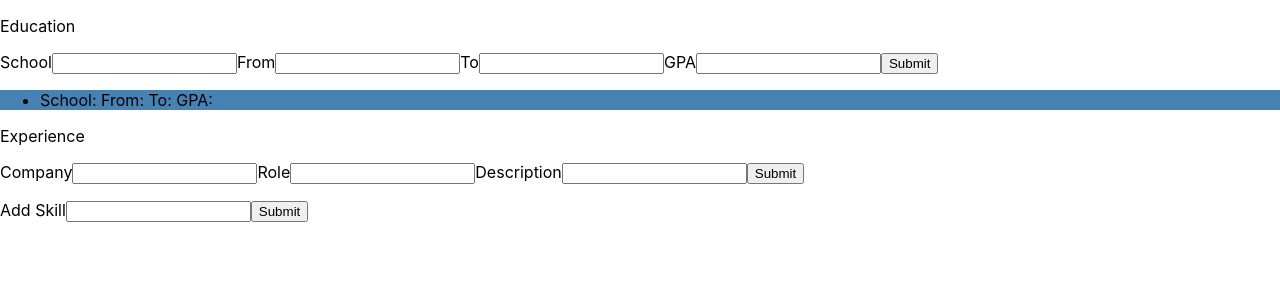
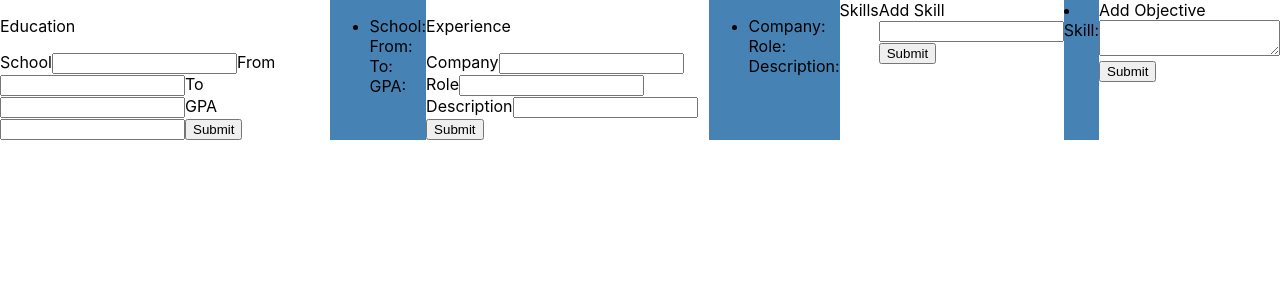
Before and after one commit to elijahisawesome/CV-app, a React (Create React App) app: page / in a window 1280 px wide. Shown: the top 300 px of the page. Built offline with nearby package versions, Linux system fonts and the light colour scheme.

Commit message:
implemented skill and objective boxes, modified baseclass to accept single inputs instead of arrays

```diff
--- a/src/App.css
+++ b/src/App.css
@@ -1,42 +1,19 @@
-.App {
-  text-align: center;
-}
-
-.App-logo {
-  height: 40vmin;
-  pointer-events: none;
-}
-
-@media (prefers-reduced-motion: no-preference) {
-  .App-logo {
-    animation: App-logo-spin infinite 20s linear;
-  }
-}
-
-.App-header {
-  background-color: #282c34;
-  min-height: 100vh;
-  display: flex;
-  flex-direction: column;
-  align-items: center;
-  justify-content: center;
-  font-size: calc(10px + 2vmin);
-  color: white;
-}
-
-.App-link {
-  color: #61dafb;
-}
-
 .Rendered{
   background-color: steelblue;
+  left: 100%;
 }
+.EducationBox{
 
-@keyframes App-logo-spin {
-  from {
-    transform: rotate(0deg);
-  }
-  to {
-    transform: rotate(360deg);
-  }
 }
+.EducationBox.Rendered{
+  order:1;
+}
+.ExperienceBox.Rendered{
+  order:2;
+}
+.CV{
+  display: flex;
+}
+.Controller{
+  display: contents;
+}
--- a/src/App.js
+++ b/src/App.js
@@ -16,10 +16,11 @@ class App extends Component{
 
   render(){
     return(
-      <div>
+      <div className="CV">
         <Education/>
         <Experience/>
         <Skills/>
+        <Objectives/>
       </div>
     )
   }
--- a/src/Components/Controllers/EducationController.js
+++ b/src/Components/Controllers/EducationController.js
@@ -4,27 +4,17 @@ import Box from '../protoBoxController.js';
 class EducationBox extends Box{
     constructor(props){
         super(props)
-        this.defaultArray = [{
-            School: 'School: ',
-            From: 'From: ',
-            To: 'To: ',
-            TotalGPA: 'GPA: ',
-            id: 1
-        }]
-        this.blank = this.state.infoToBePassedArray;
+        this.blankArray = this.state.infoToBePassedArray;
+    }
 
-    }
     render(){
         let defaultProp;
-        if(this.state.infoToBePassedArray == this.blank){
-            defaultProp = this.defaultArray;
+        if(this.state.infoToBePassedArray != this.blankArray){
+            defaultProp = this.state.infoToBePassedArray
         }
-        else
-        {
-            defaultProp = this.state.infoToBePassedArray
-        };
+
         return(
-        <div>
+        <div className = 'EducationBox Controller'>
             <form onSubmit={event => this.submitBox(event)}>
             <p>
                 Education
--- a/src/Components/Controllers/ExperienceController.js
+++ b/src/Components/Controllers/ExperienceController.js
@@ -4,12 +4,18 @@ import Experience from '../Renderers/Experience.js';
 class ExperienceController extends Box{
     constructor(props){
         super(props)
+        this.blankArray = this.state.infoToBePassedArray;
     }
 
 
     render(){
+        let defaultProp;
+        if(this.state.infoToBePassedArray != this.blankArray){
+            defaultProp = this.state.infoToBePassedArray
+        }
+
         return(
-            <div>
+            <div className = 'ExperienceBox Controller'>
                 <form onSubmit ={this.submitBox}>
                 <p>
                     Experience
@@ -23,7 +29,7 @@ class ExperienceController extends Box{
                 <button>Submit</button>
                 </form>
                 <div className='Rendered'>
-                    <Experience propArray={this.state.infoToBePassedArray}/>
+                    <Experience propArray={defaultProp}/>
                 </div>
             </div>
         )
--- a/src/Components/Controllers/ObjectiveController.js
+++ b/src/Components/Controllers/ObjectiveController.js
@@ -1,7 +1,31 @@
 import Box from '../protoBoxController.js';
+import ObjectiveRenderer from '../Renderers/Objective.js';
 
 class ObjectiveBox extends Box{
+    constructor(props){
+        super(props)
+        this.defaultArray = this.state.infoToBePassedArray
+    }
+    render(){
+        let propArray = [];
+        if(this.state.infoToBePassedArray != this.defaultArray){
+            propArray = this.state.infoToBePassedArray;
+        }
 
+        return(
+            <div className="ObjectiveBox Controller">
+                <form onSubmit={(event)=>{this.submitBox(event, true)}}>
+
+                Add Objective
+                <textarea onChange={event => this.updateHandler(event, 'Objective')}></textarea>
+                <button>Submit</button>
+                </form>
+                <div className='Rendered'>
+                    <ObjectiveRenderer propArray = {propArray[0]}/>
+                </div>
+            </div>
+        )
+    }
 }
 
 export default ObjectiveBox
--- a/src/Components/Controllers/SkillsController.js
+++ b/src/Components/Controllers/SkillsController.js
@@ -4,10 +4,18 @@ import Box from '../protoBoxController.js';
 class SkillBox extends Box{
     constructor(props){
         super(props)
+        this.defaultArray = this.state.infoToBePassedArray
     }
     render(){
+        let propArray;
+        if(this.state.infoToBePassedArray != this.defaultArray){
+            propArray = this.state.infoToBePassedArray;
+        }
+
         return(
-            <div>
+            <div className = "SkillBox Controller">
+                Skills
+
                 <form onSubmit={this.submitBox}>
 
                 Add Skill
@@ -16,7 +24,7 @@ class SkillBox extends Box{
                 </form>
 
                 <div className='Rendered'>
-                    <SkillRenderer propArray = {this.state.infoToBePassedArray}/>
+                    <SkillRenderer propArray = {propArray}/>
                 </div>
             </div>
         )
--- a/src/Components/Renderers/Education.js
+++ b/src/Components/Renderers/Education.js
@@ -12,7 +12,8 @@ EducationBox.defaultProps = {
         School: 'School: ',
         From: 'From: ',
         To: 'To: ',
-        TotalGPA: 'GPA: '
+        TotalGPA: 'GPA: ',
+        id: 0
     }]
 }
 
--- a/src/Components/Renderers/Experience.js
+++ b/src/Components/Renderers/Experience.js
@@ -6,5 +6,13 @@ function Experience(props){
         </ul>
     )
 }
+Experience.defaultProps = {
+    propArray:[{
+        Company: 'Company: ',
+        Role: 'Role: ',
+        Description: 'Description: ',
+        id: 1
+    }]
+}
 
 export default Experience;
--- a/src/Components/Renderers/Objective.js
+++ b/src/Components/Renderers/Objective.js
@@ -0,0 +1,17 @@
+function Objective(props){
+    console.log(props.propArray.Objective)
+    return(
+        <div>
+            <p>{props.propArray.Objective}</p>
+        </div>
+    )
+}
+
+Objective.defaultProps = {
+    propArray:[{
+        Objective: 'Objective: ',
+        id: 1
+    }]
+}
+
+export default Objective;
--- a/src/Components/Renderers/Skills.js
+++ b/src/Components/Renderers/Skills.js
@@ -7,4 +7,11 @@ function Skills(props){
     )
 }
 
+Skills.defaultProps = {
+    propArray:[{
+        Skill: 'Skill: ',
+        id: 1
+    }]
+}
+
 export default Skills;
--- a/src/Components/protoBoxController.js
+++ b/src/Components/protoBoxController.js
@@ -16,9 +16,9 @@ class Box extends Component{
 
     }
 
-    submitBox(e){
+    submitBox(e, passSingleObjectFromArray){
         e.preventDefault();
-
+        if(!passSingleObjectFromArray){
         this.setState(prevState=>({
           infoToBePassedArray: this.state.infoToBePassedArray.concat(this.state.infoToBePassedProto),
           infoToBePassedProto:{
@@ -26,7 +26,12 @@ class Box extends Component{
             id:uniqid(),
          },
 
-        }))
+        }))}
+        else{
+            this.setState(prevState =>({
+                infoToBePassedArray: [this.state.infoToBePassedProto],
+            }))
+        }
       }
 
     updateHandler(e, eventSource){
```
